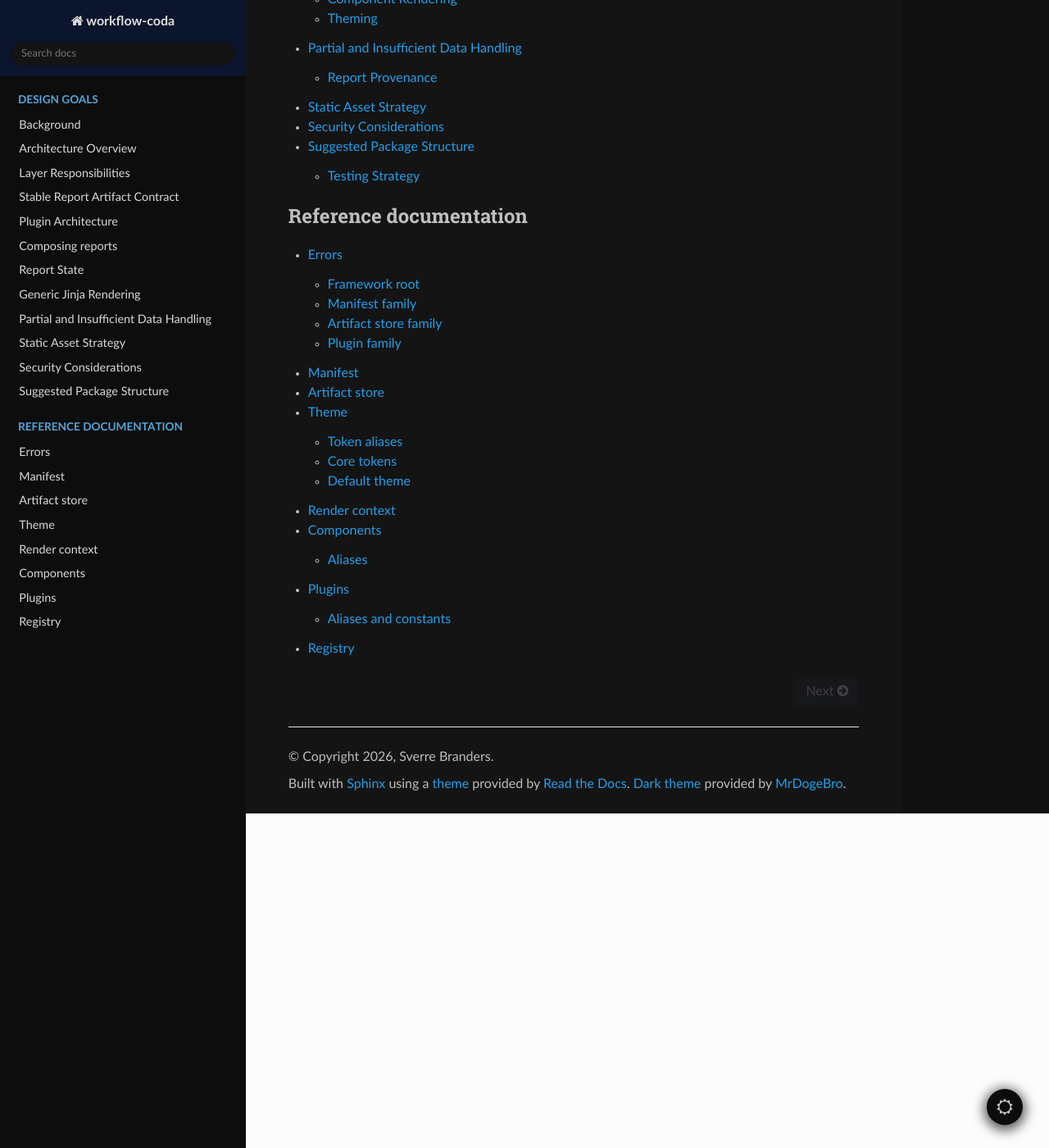
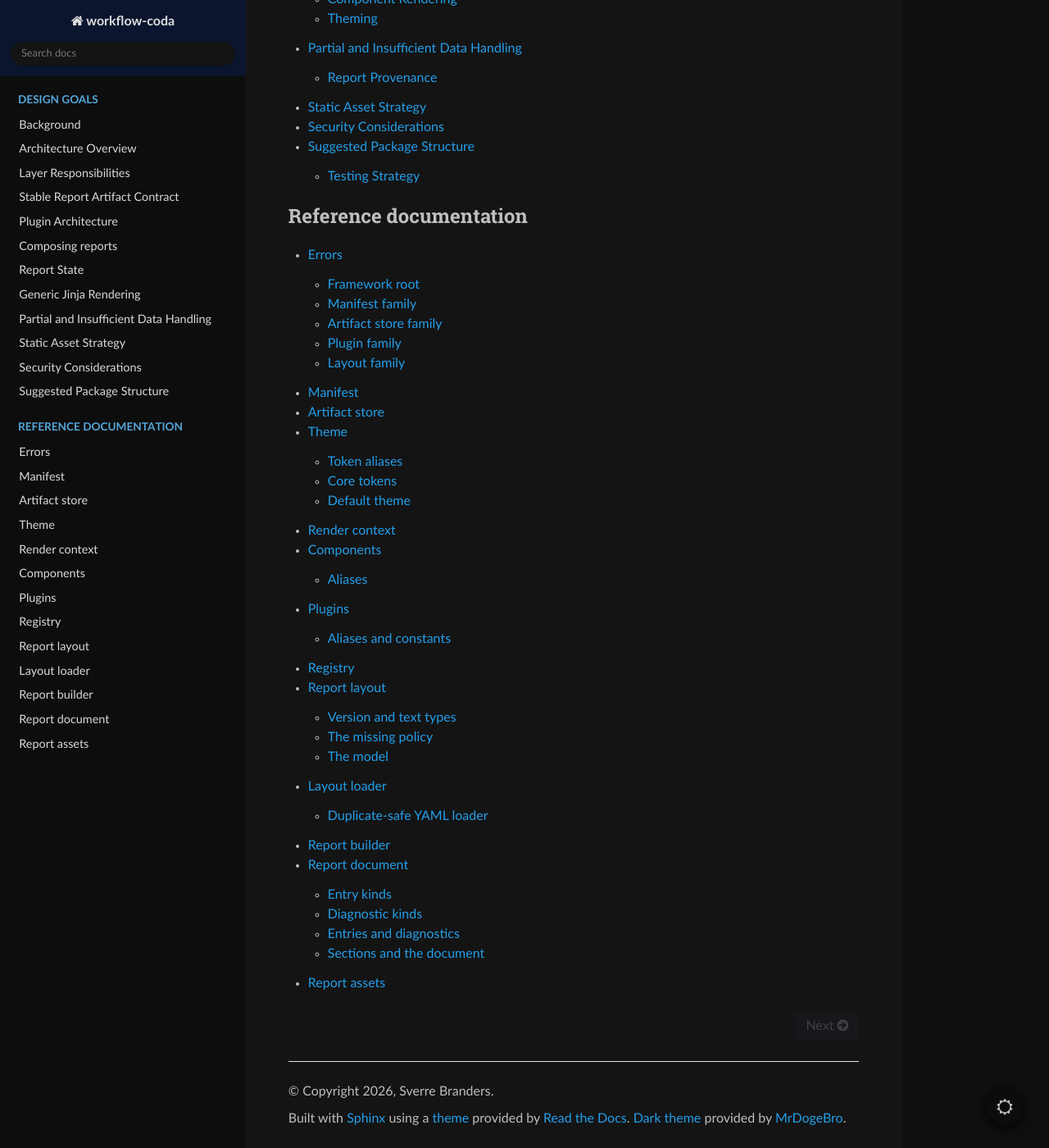
Before and after one commit to Rounge-lab/workflow-coda, a Sphinx documentation site: the page built from docs/dev/source/index.rst, in a window 1280 px wide and 1400 px high, scrolled down 1434 px. Shown: the whole window at 82% size. Built offline with Sphinx 7.4.7 and the Read the Docs theme 3.1.0, drawn with Linux system fonts in a browser that asks for light colours.

Commit message:
Added reference documentation for layout branch

```diff
--- /dev/null
+++ b/docs/dev/source/api/builder.rst
@@ -0,0 +1,6 @@
+Report builder
+==============
+
+.. automodule:: workflow_coda.builder
+
+.. autofunction:: workflow_coda.builder.build_report
--- a/docs/dev/source/api/errors.rst
+++ b/docs/dev/source/api/errors.rst
@@ -30,3 +30,8 @@ Plugin family
 .. autoclass:: workflow_coda.errors.PluginLoadError
 .. autoclass:: workflow_coda.errors.PluginConflictError
 .. autoclass:: workflow_coda.errors.ComponentUnavailableError
+
+Layout family
+--------------
+
+.. autoclass:: workflow_coda.errors.LayoutError
--- /dev/null
+++ b/docs/dev/source/api/layout.rst
@@ -0,0 +1,35 @@
+Report layout
+=============
+
+.. automodule:: workflow_coda.layout
+
+Version and text types
+----------------------
+
+.. autodata:: workflow_coda.layout.LayoutSchemaVersion
+   :no-value:
+
+.. autodata:: workflow_coda.layout.VisibleText
+   :no-value:
+
+The missing policy
+-------------------
+
+.. autoclass:: workflow_coda.layout.MissingPolicy
+   :members:
+   :undoc-members:
+
+The model
+----------
+
+.. autoclass:: workflow_coda.layout.ComponentPlacement
+   :members:
+   :exclude-members: model_config
+
+.. autoclass:: workflow_coda.layout.ReportSection
+   :members:
+   :exclude-members: model_config
+
+.. autoclass:: workflow_coda.layout.ReportLayout
+   :members:
+   :exclude-members: model_config
--- /dev/null
+++ b/docs/dev/source/api/layout_loader.rst
@@ -0,0 +1,11 @@
+Layout loader
+==============
+
+.. automodule:: workflow_coda.layout_loader
+
+.. autofunction:: workflow_coda.layout_loader.load_layout
+
+Duplicate-safe YAML loader
+--------------------------
+
+.. autoclass:: workflow_coda.layout_loader.UniqueKeySafeLoader
--- /dev/null
+++ b/docs/dev/source/api/report.rst
@@ -0,0 +1,39 @@
+Report document
+================
+
+.. automodule:: workflow_coda.report
+
+Entry kinds
+-----------
+
+.. autoclass:: workflow_coda.report.EntryKind
+   :members:
+   :undoc-members:
+
+Diagnostic kinds
+-----------------
+
+.. autoclass:: workflow_coda.report.DiagnosticKind
+   :members:
+   :undoc-members:
+
+Entries and diagnostics
+-----------------------
+
+.. autoclass:: workflow_coda.report.SectionEntry
+   :members:
+
+.. autoclass:: workflow_coda.report.Diagnostic
+   :members:
+
+.. autoclass:: workflow_coda.report.EmbeddedAsset
+   :members:
+
+Sections and the document
+-------------------------
+
+.. autoclass:: workflow_coda.report.DocumentSection
+   :members:
+
+.. autoclass:: workflow_coda.report.ReportDocument
+   :members:
--- a/docs/dev/source/index.rst
+++ b/docs/dev/source/index.rst
@@ -42,3 +42,8 @@ components, and renders a portable static HTML report.
    api/components
    api/plugins
    api/registry
+   api/layout
+   api/layout_loader
+   api/builder
+   api/report
+   api/assets
--- a/docs/dev/source/roadmap/structure.rst
+++ b/docs/dev/source/roadmap/structure.rst
@@ -122,3 +119,15 @@ Planned alongside later milestones:
 * Registry behavior: namespace assembly, ``find``/``require`` lookup,
   schema-version gating, and entry-point loading through real
   ``importlib.metadata`` entry points against a fixture plugin module.
+* Layout model: every authoring rule as shape validation against
+  payload dictionaries — visible-text gates, id shape, unknown keys,
+  enum coercion, the missing policy's default and override, frozen
+  semantics, empty-section rejection.
+* Layout loader: real YAML files exercising every failure family, with
+  the teaching messages pinned — including the boolean-trap
+  explanation and duplicate-key rejection with line numbers.
+* Report builder: placement resolution and the missing policy across
+  all three resolution cases, plugin-bug capture (with control-flow
+  exceptions passing through), and declared-then-strict theme and
+  asset loading; plus document-model guards for the entry, asset, and
+  diagnostic contracts.
```
Also changed, not shown: other parts of docs/dev/source/roadmap/structure.rst (+0 -3 lines), docs/dev/source/api/assets.rst (added, +8 -0 lines).
